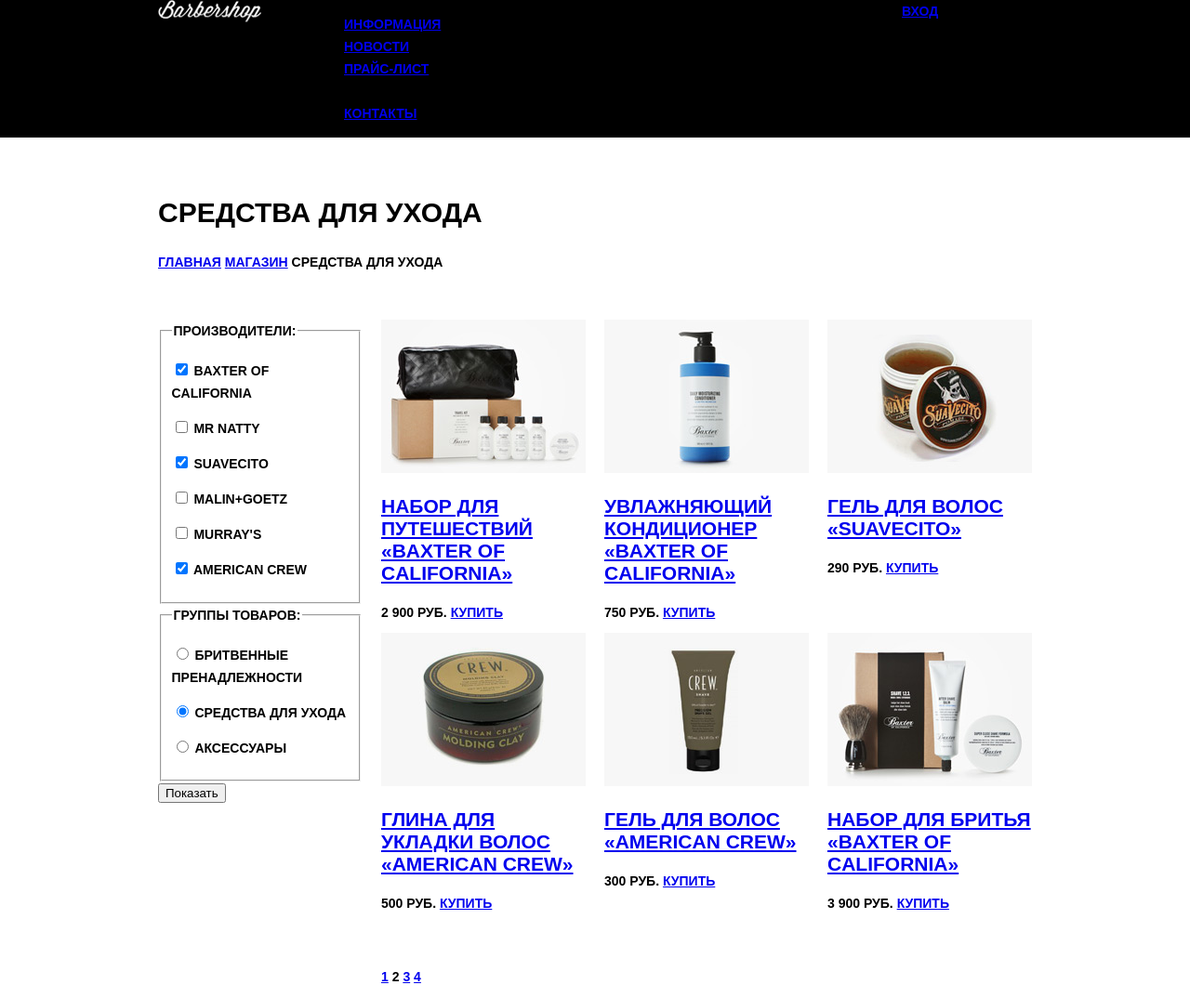
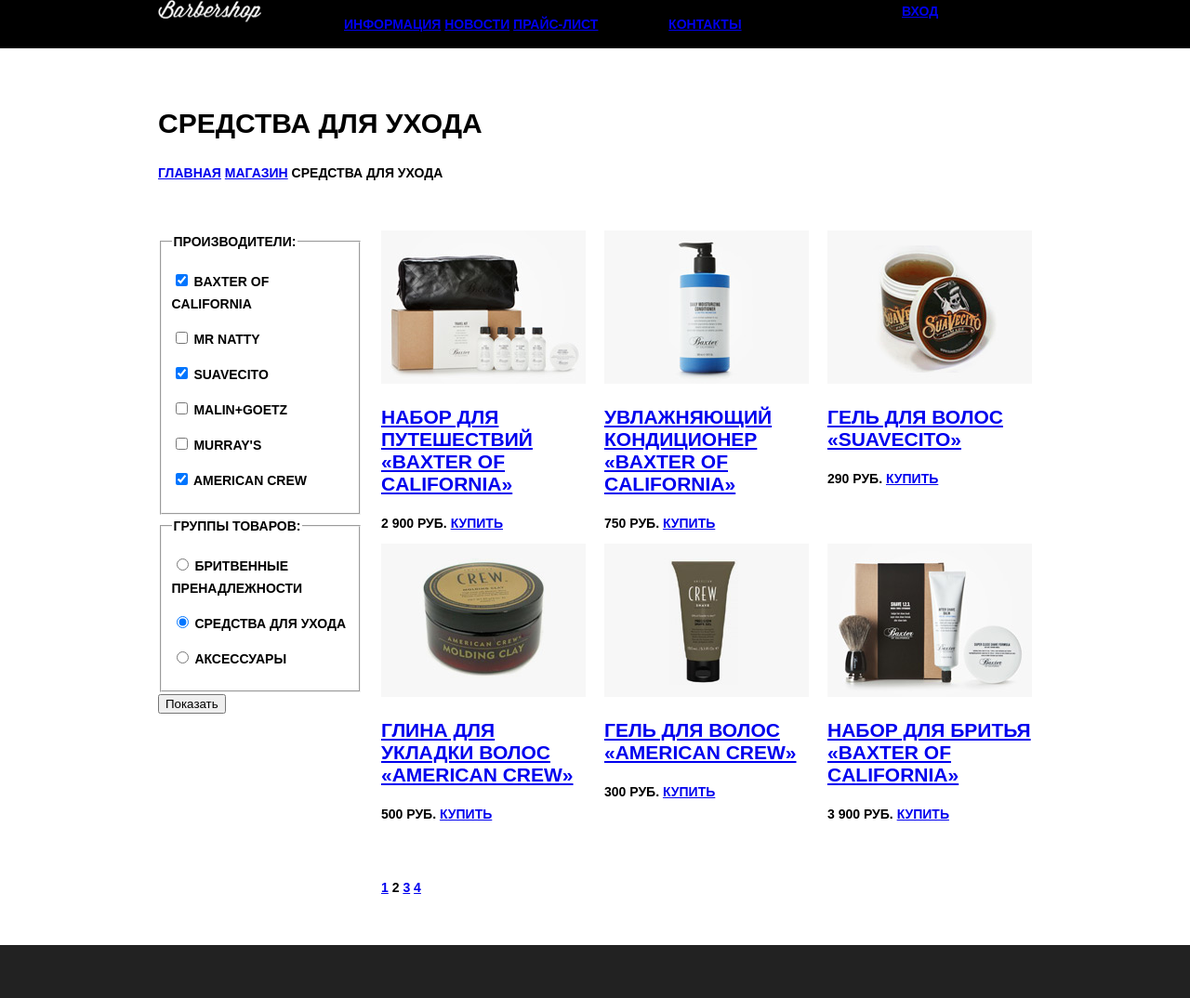
Before and after one commit to VonTori/372745-barbershop, a plain HTML site: page catalog.html in a window 1280 px wide. Shown: the top 1074 px of the page at 93% size. Drawn offline with Linux system fonts and the light colour scheme.

Commit message:
Правки по сетке

```diff
--- a/css/style.css
+++ b/css/style.css
@@ -37,6 +37,15 @@
   width: 630px;
 }
 
+.page-nav ul {
+  list-style: none;
+}
+
+.page-nav li {
+  display: inline-block;
+  vertical-align: top;
+}
+
 .user-block {
   float: right;
   width: 140px;
@@ -66,7 +75,6 @@
 
 .paginator {
   clear: both;
-  width: 193px;
   margin-left: 240px;
 }
 
@@ -95,7 +103,7 @@
 
 .footer-social {
   float: left;
-  width: 180px;
+  width: 190px;
 }
 
 .footer-copyright {
```
